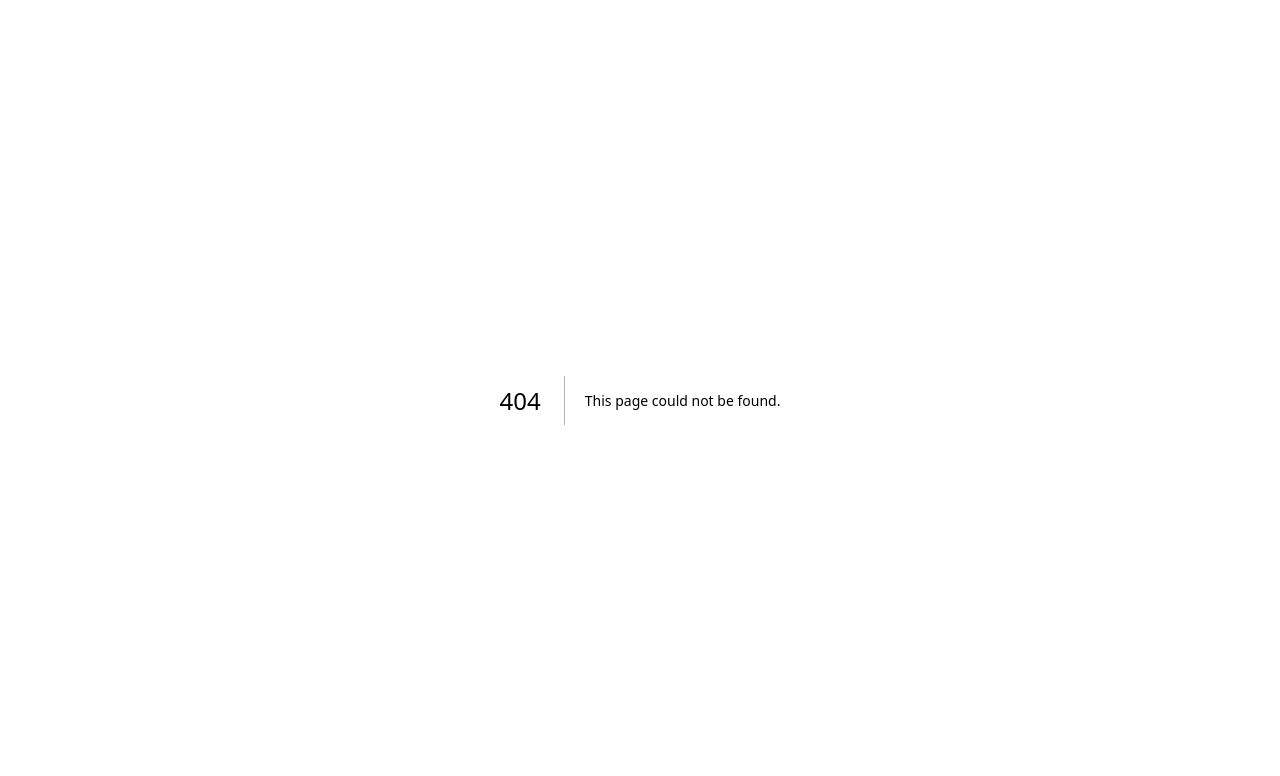
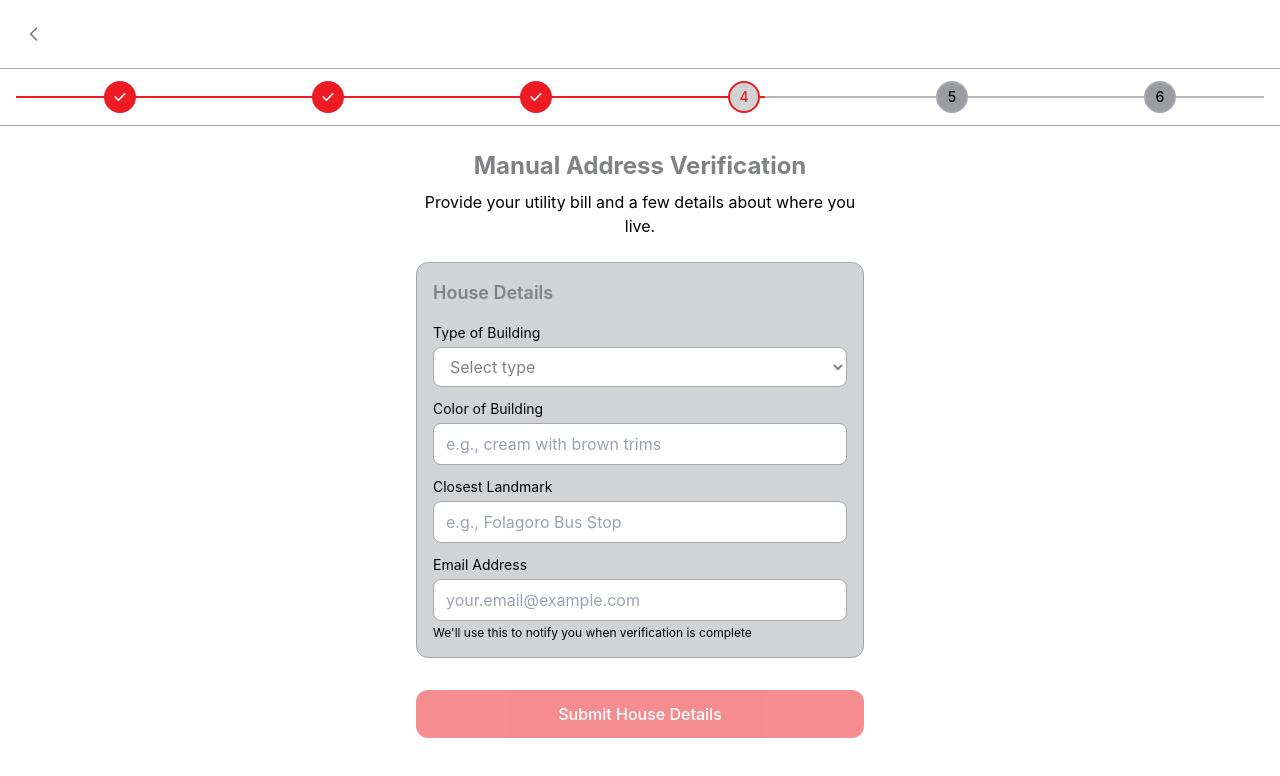
Before and after one commit to ndujesco/Trust-loop, a Next.js app in the folder application/: page /kyc/fallback-verification in a window 1280 px wide. Before the commit this address had no page. Shown: the top 776 px of the page. Built offline with nearby package versions, Linux system fonts and the light colour scheme.

Commit message:
added the fallback page

```diff
--- /dev/null
+++ b/application/src/app/kyc/fallback-verification/page.tsx
@@ -0,0 +1,267 @@
+"use client";
+
+import React, { useState } from "react";
+import { useRouter } from "next/navigation";
+import { Button } from "@/components/ui/Button";
+import { Card, CardContent } from "@/components/ui/Card";
+import KYCLayout from "@/components/layouts/KYCLayout";
+
+const FallbackVerificationPage: React.FC = () => {
+  const router = useRouter();
+
+  const [utilityBill, setUtilityBill] = useState<File | null>(null);
+  const [buildingType, setBuildingType] = useState<string>("");
+  const [buildingColor, setBuildingColor] = useState<string>("");
+  const [closestLandmark, setClosestLandmark] = useState<string>("");
+  const [email, setEmail] = useState<string>("");
+  const [submitting, setSubmitting] = useState<boolean>(false);
+  const [submitted, setSubmitted] = useState<boolean>(false);
+  const [showSuccessModal, setShowSuccessModal] = useState<boolean>(false);
+  const [error, setError] = useState<string>("");
+
+  const handleBack = () => {
+    router.push("/kyc/document-submission");
+  };
+
+  const isFormValid =
+    // !!utilityBill &&
+    !!buildingType &&
+    !!buildingColor &&
+    !!closestLandmark &&
+    !!email;
+
+  const handleSubmit = async () => {
+    if (!isFormValid) return;
+
+    // Basic email validation
+    const emailRegex = /^[^\s@]+@[^\s@]+\.[^\s@]+$/;
+    if (!emailRegex.test(email)) {
+      setError("Please enter a valid email address.");
+      return;
+    }
+
+    setSubmitting(true);
+    setError("");
+    try {
+      // For now, we only show an in-progress message.
+      await new Promise((r) => setTimeout(r, 800));
+      setShowSuccessModal(true);
+    } catch (e) {
+      setError("Failed to submit details. Please try again.");
+    } finally {
+      setSubmitting(false);
+    }
+  };
+
+  return (
+    <KYCLayout
+      currentStep={4}
+      totalSteps={6}
+      steps={["ID Info", "Address", "Face", "Capture", "Documents", "Video"]}
+      onBack={handleBack}
+    >
+      <div className="space-y-6 animate-fade-in">
+        <div className="text-center space-y-2">
+          <h1 className="text-2xl font-bold text-[var(--text-primary)]">
+            Manual Address Verification
+          </h1>
+          <p className="text-[var(--text-tertiary)]">
+            Provide your utility bill and a few details about where you live.
+          </p>
+        </div>
+
+        {/* Utility Bill */}
+        {/* <Card variant="outlined">
+          <CardContent className="space-y-4">
+            <h3 className="text-lg font-semibold text-[var(--text-primary)]">
+              Utility Bill
+            </h3>
+            <div className="border-2 border-dashed border-[var(--border-primary)] rounded-lg p-6 text-center">
+              <input
+                type="file"
+                id="fallback-utility-bill"
+                accept=".pdf,.jpg,.jpeg,.png"
+                onChange={(e) => {
+                  const f = e.target.files?.[0];
+                  if (f) setUtilityBill(f);
+                }}
+                className="hidden"
+              />
+              <label
+                htmlFor="fallback-utility-bill"
+                className="cursor-pointer flex flex-col items-center gap-3"
+              >
+                <svg
+                  className="w-12 h-12 text-[var(--text-tertiary)]"
+                  fill="none"
+                  stroke="currentColor"
+                  viewBox="0 0 24 24"
+                >
+                  <path
+                    strokeLinecap="round"
+                    strokeLinejoin="round"
+                    strokeWidth={1.5}
+                    d="M7 16a4 4 0 01-.88-7.903A5 5 0 1115.9 6L16 6a5 5 0 011 9.9M15 13l-3-3m0 0l-3 3m3-3v12"
+                  />
+                </svg>
+                <div>
+                  <p className="text-[var(--text-secondary)] font-medium">
+                    {utilityBill
+                      ? utilityBill.name
+                      : "Click to upload utility bill"}
+                  </p>
+                  <p className="text-[var(--text-tertiary)] text-xs">
+                    PDF, JPG, PNG up to 10MB
+                  </p>
+                </div>
+              </label>
+            </div>
+          </CardContent>
+        </Card> */}
+
+        {/* House Details */}
+        <Card variant="outlined">
+          <CardContent className="space-y-4">
+            <h3 className="text-lg font-semibold text-[var(--text-primary)]">
+              House Details
+            </h3>
+
+            <div className="space-y-3">
+              <div>
+                <label className="block text-sm text-[var(--text-tertiary)] mb-1">
+                  Type of Building
+                </label>
+                <select
+                  value={buildingType}
+                  onChange={(e) => setBuildingType(e.target.value)}
+                  className="w-full rounded-lg border border-[var(--border-primary)] bg-[var(--bg-primary)] px-3 py-2 text-[var(--text-primary)]"
+                >
+                  <option value="">Select type</option>
+                  <option value="storey">Storey</option>
+                  <option value="bungalow">Bungalow</option>
+                  <option value="detached">Detached</option>
+                  <option value="semi-detached">Semi-detached</option>
+                  <option value="other">Other</option>
+                </select>
+              </div>
+
+              <div>
+                <label className="block text-sm text-[var(--text-tertiary)] mb-1">
+                  Color of Building
+                </label>
+                <input
+                  type="text"
+                  value={buildingColor}
+                  onChange={(e) => setBuildingColor(e.target.value)}
+                  placeholder="e.g., cream with brown trims"
+                  className="w-full rounded-lg border border-[var(--border-primary)] bg-[var(--bg-primary)] px-3 py-2 text-[var(--text-primary)]"
+                />
+              </div>
+
+              <div>
+                <label className="block text-sm text-[var(--text-tertiary)] mb-1">
+                  Closest Landmark
+                </label>
+                <input
+                  type="text"
+                  value={closestLandmark}
+                  onChange={(e) => setClosestLandmark(e.target.value)}
+                  placeholder="e.g., Folagoro Bus Stop"
+                  className="w-full rounded-lg border border-[var(--border-primary)] bg-[var(--bg-primary)] px-3 py-2 text-[var(--text-primary)]"
+                />
+              </div>
+
+              <div>
+                <label className="block text-sm text-[var(--text-tertiary)] mb-1">
+                  Email Address
+                </label>
+                <input
+                  type="email"
+                  value={email}
+                  onChange={(e) => setEmail(e.target.value)}
+                  placeholder="your.email@example.com"
+                  className="w-full rounded-lg border border-[var(--border-primary)] bg-[var(--bg-primary)] px-3 py-2 text-[var(--text-primary)]"
+                />
+                <p className="text-xs text-[var(--text-tertiary)] mt-1">
+                  We'll use this to notify you when verification is complete
+                </p>
+              </div>
+            </div>
+          </CardContent>
+        </Card>
+
+        {/* Error */}
+        {error && (
+          <Card
+            variant="outlined"
+            className="border-[var(--error)] bg-[var(--error-light)]"
+          >
+            <CardContent className="py-3 text-[var(--error)] font-medium">
+              {error}
+            </CardContent>
+          </Card>
+        )}
+
+        {/* Submit Button */}
+        <div className="pt-2">
+          <Button
+            size="lg"
+            onClick={handleSubmit}
+            disabled={!isFormValid}
+            loading={submitting}
+            className="w-full"
+          >
+            Submit House Details
+          </Button>
+        </div>
+
+        {/* Success Modal */}
+        {showSuccessModal && (
+          <div className="fixed inset-0 bg-black bg-opacity-50 flex items-center justify-center z-50 p-4">
+            <Card className="w-full max-w-md">
+              <CardContent className="p-6 text-center space-y-4">
+                <div className="w-16 h-16 mx-auto bg-[var(--primary-teal)] rounded-full flex items-center justify-center">
+                  <svg
+                    className="w-8 h-8 text-white"
+                    fill="none"
+                    stroke="currentColor"
+                    viewBox="0 0 24 24"
+                  >
+                    <path
+                      strokeLinecap="round"
+                      strokeLinejoin="round"
+                      strokeWidth={2}
+                      d="M9 12l2 2 4-4m6 2a9 9 0 11-18 0 9 9 0 0118 0z"
+                    />
+                  </svg>
+                </div>
+                <h3 className="text-xl font-semibold text-[var(--text-primary)]">
+                  Verification Submitted Successfully
+                </h3>
+                <div className="space-y-2">
+                  <p className="text-[var(--text-secondary)]">
+                    Your address verification details have been submitted for
+                    manual review.
+                  </p>
+                  <p className="text-[var(--text-tertiary)] text-sm">
+                    This process typically takes no less than 15 minutes. We'll
+                    notify you at{" "}
+                    <span className="font-medium text-[var(--text-secondary)]">
+                      {email}
+                    </span>{" "}
+                    once verification is complete.
+                  </p>
+                </div>
+                <Button onClick={() => router.push("/")} className="w-full">
+                  Return to Home
+                </Button>
+              </CardContent>
+            </Card>
+          </div>
+        )}
+      </div>
+    </KYCLayout>
+  );
+};
+
+export default FallbackVerificationPage;
```
